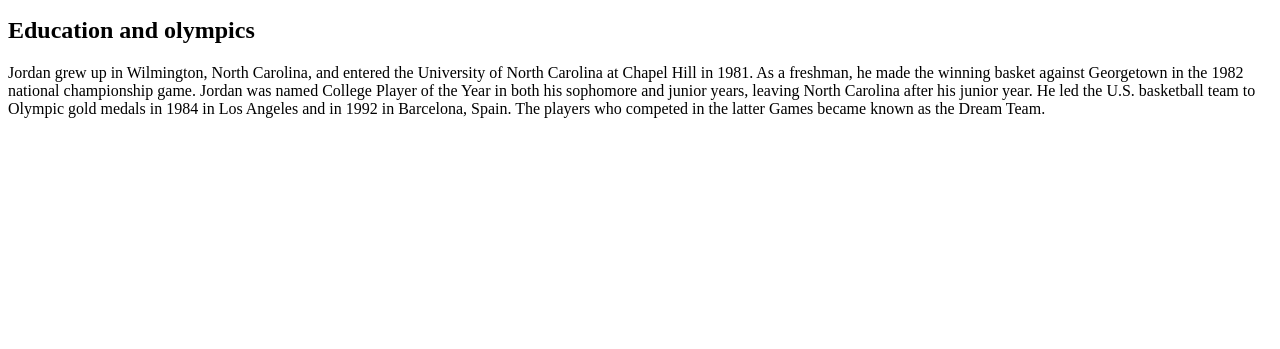
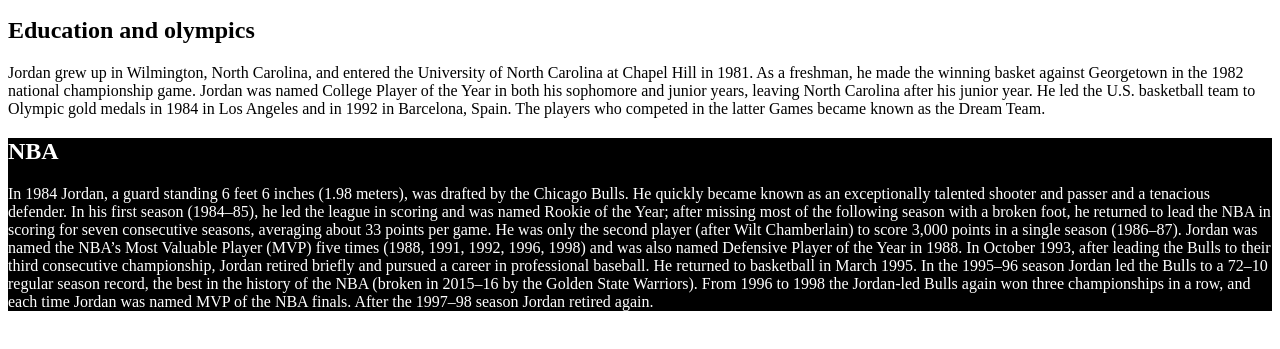
Before and after one commit to rileydidd/GoatDebate, a plain HTML site: page jordan.html in a window 1280 px wide. Shown: the part 119-468 px from the top of the page. Drawn offline with Linux system fonts and the light colour scheme.

Commit message:
colour scheme

```diff
--- a/jordan.html
+++ b/jordan.html
@@ -10,9 +10,38 @@
 <body>
     <h1>"black jesus"</h1>
    <p> Michael Jordan (born February 17, 1963, Brooklyn, New York, U.S.) is a former collegiate and professional basketball player widely considered to be one of the greatest all-around players in the history of the game. Jordan’s unmatched athleticism and competitive drive revolutionized the sport while winning six NBA championships with the Chicago Bulls (1991–93, 1996–98).</p>
-<h2>Education and olympics</h2>
-<p>Jordan grew up in Wilmington, North Carolina, and entered the University of North Carolina at Chapel Hill in 1981. As a freshman, he made the winning basket against Georgetown in the 1982 national championship game. Jordan was named College Player of the Year in both his sophomore and junior years, leaving North Carolina after his junior year. He led the U.S. basketball team to Olympic gold medals in 1984 in Los Angeles and in 1992 in Barcelona, Spain. The players who competed in the latter Games became known as the Dream Team.</p>
 
+   <div class="education and olympics">
+ <h2>Education and olympics</h2>
+<p>Jordan grew up in Wilmington, North Carolina, and entered the University
+of North Carolina at Chapel Hill in 1981. As a freshman, he made the winning
+basket against Georgetown in the 1982 national championship game.
+Jordan was named College Player of the Year in both his sophomore and
+junior years, leaving North Carolina after his junior year.
+He led the U.S. basketball team to Olympic gold medals in 1984
+in Los Angeles and in 1992 in Barcelona, Spain. The players who
+ competed in the latter Games became known as the Dream Team.</p></div>
+
+<div class="nba">
+    <h2>NBA</h2>
+    <p>In 1984 Jordan, a guard standing 6 feet 6 inches (1.98 meters), was drafted
+    by the Chicago Bulls. He quickly became known as an exceptionally talented
+    shooter and passer and a tenacious defender. In his first season (1984–85),
+    he led the league in scoring and was named Rookie of the Year; after missing
+    most of the following season with a broken foot, he returned to lead the NBA
+    in scoring for seven consecutive seasons, averaging about 33 points per game.
+    He was only the second player (after Wilt Chamberlain) to score 3,000 points
+    in a single season (1986–87). Jordan was named the NBA’s Most Valuable Player
+    (MVP) five times (1988, 1991, 1992, 1996, 1998) and was also named Defensive
+    Player of the Year in 1988. In October 1993, after leading the Bulls to
+    their third consecutive championship, Jordan retired briefly and pursued
+    a career in professional baseball. He returned to basketball in March 1995.
+    In the 1995–96 season Jordan led the Bulls to a 72–10 regular season record,
+    the best in the history of the NBA (broken in 2015–16 by the Golden State
+    Warriors). From 1996 to 1998 the Jordan-led Bulls again won three
+    championships in a row, and each time Jordan was named MVP of the NBA finals.
+    After the 1997–98 season Jordan retired again.</p>
+</div>
 
 </body>
 </html>
--- a/player.css
+++ b/player.css
@@ -0,0 +1,4 @@
+.nba {
+    background-color: black;
+    color: white;
+}
```
